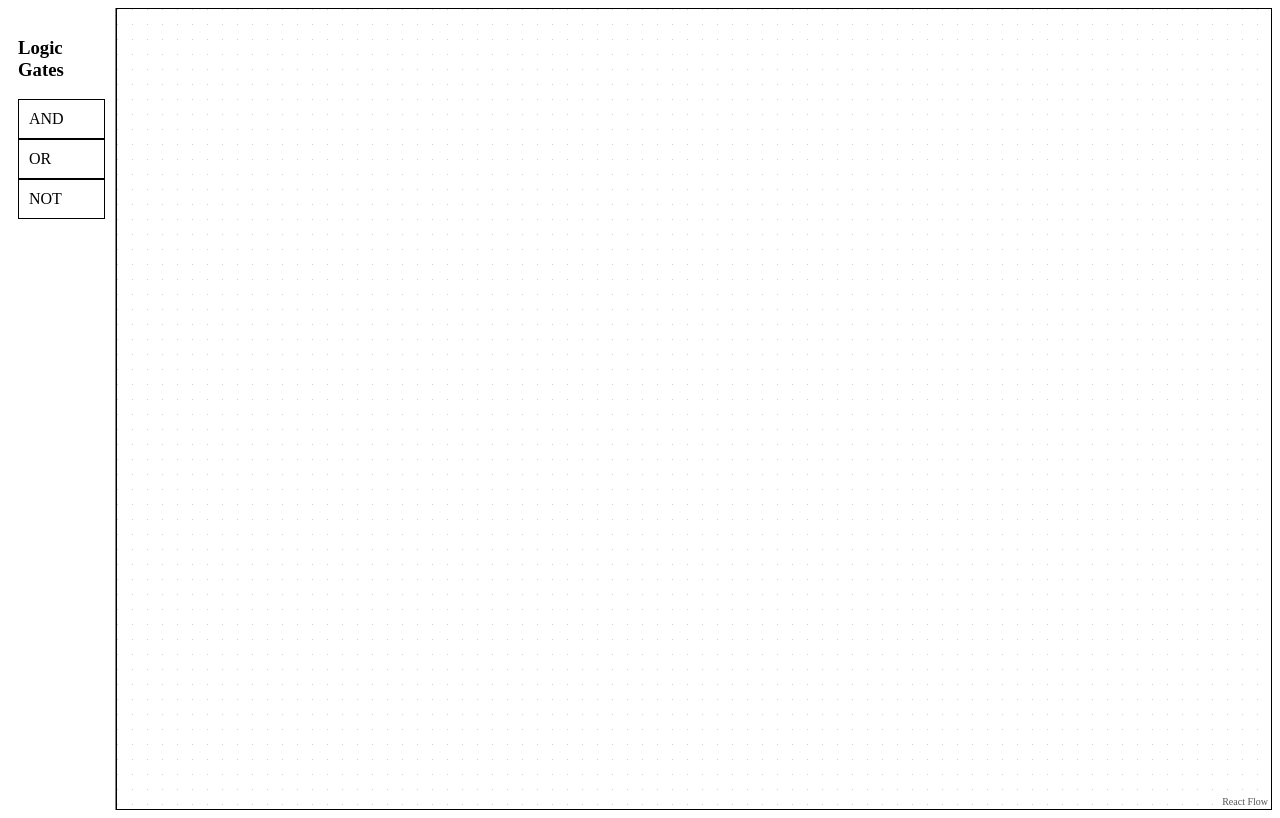
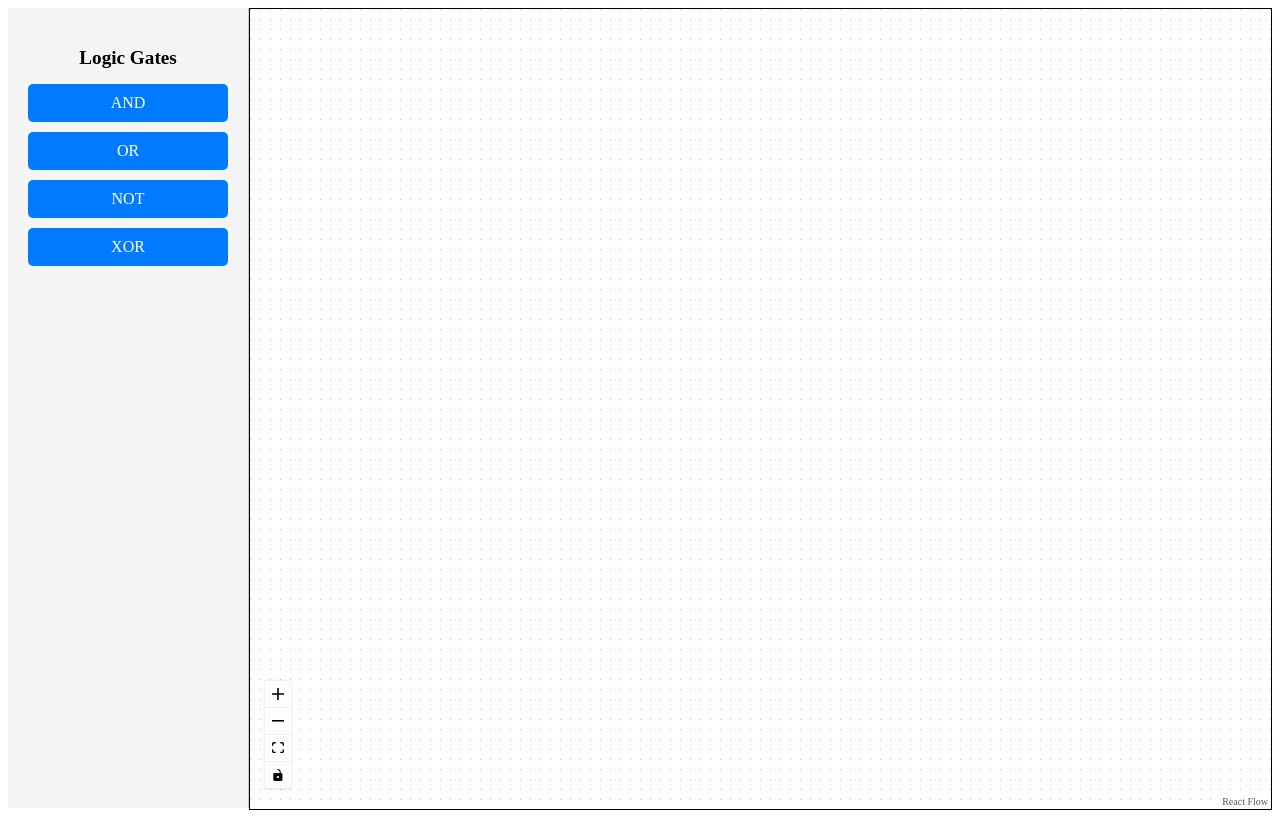
Before and after one commit to aqib123-jpg/ic-trailer-project, a React (Create React App) app: page / in a window 1280 px wide. Built offline with nearby package versions, Linux system fonts and the light colour scheme.

Commit message:
2nd day of learnin

```diff
--- a/src/App.css
+++ b/src/App.css
@@ -1,38 +1,32 @@
-.App {
+.app {
+  display: flex;
+  height: 100vh;
+}
+
+.gate-palette {
+  width: 200px;
+  padding: 20px;
+  background-color: #f4f4f4;
+  border-right: 1px solid #ccc;
+  overflow-y: auto;
+}
+
+.gate-palette h3 {
+  margin-bottom: 15px;
+  font-size: 1.2rem;
   text-align: center;
 }
 
-.App-logo {
-  height: 40vmin;
-  pointer-events: none;
+.gate {
+  padding: 10px;
+  margin-bottom: 10px;
+  background-color: #007bff;
+  color: white;
+  text-align: center;
+  border-radius: 5px;
+  cursor: grab;
 }
 
-@media (prefers-reduced-motion: no-preference) {
-  .App-logo {
-    animation: App-logo-spin infinite 20s linear;
-  }
+.gate:hover {
+  background-color: #0056b3;
 }
-
-.App-header {
-  background-color: #282c34;
-  min-height: 100vh;
-  display: flex;
-  flex-direction: column;
-  align-items: center;
-  justify-content: center;
-  font-size: calc(10px + 2vmin);
-  color: white;
-}
-
-.App-link {
-  color: #61dafb;
-}
-
-@keyframes App-logo-spin {
-  from {
-    transform: rotate(0deg);
-  }
-  to {
-    transform: rotate(360deg);
-  }
-}
--- a/src/App.tsx
+++ b/src/App.tsx
@@ -1,12 +1,33 @@
+// import React, { useState } from 'react';
+// import Toolbox from './ToolBox';
+// import Canvas from './Canvas';
+
+// const App: React.FC = () => {
+//   return (
+//     <div style={{ display: 'flex' }}>
+//       <Toolbox />
+//       <Canvas />
+//     </div>
+//   );
+// };
+
+// export default App;
+
+
 import React from 'react';
-import Toolbox from './ToolBox';
+import './App.css';
 import Canvas from './Canvas';
+import GatePalette from './GatePalette';
+import { ReactFlowProvider } from 'react-flow-renderer';
 
 const App: React.FC = () => {
   return (
-    <div style={{ display: 'flex' }}>
-      <Toolbox />
-      <Canvas />
+    <div className="app">
+      <GatePalette />
+      <ReactFlowProvider>
+        <Canvas />
+      </ReactFlowProvider>
+
     </div>
   );
 };
--- a/src/Canvas.tsx
+++ b/src/Canvas.tsx
@@ -1,53 +1,121 @@
+// import React, { useState } from 'react';
+// import ReactFlow, {
+//   addEdge,
+//   Background,
+//   Node,
+//   Edge,
+//   Connection,
+// } from 'react-flow-renderer';
+
+// const initialNodes: Node[] = []; // Empty canvas initially
+// const initialEdges: Edge[] = []; // No connections initially
+
+// const Canvas: React.FC = () => {
+//   const [nodes, setNodes] = useState<Node[]>(initialNodes);
+//   const [edges, setEdges] = useState<Edge[]>(initialEdges);
+
+//   // Handles connecting nodes
+//   const onConnect = (params: Connection) => {
+//     setEdges((eds) => addEdge(params, eds));
+//   };
+
+//   // Handles drag-and-drop of logic gates
+//   const onDrop = (event: React.DragEvent<HTMLDivElement>) => {
+//     const gateType = event.dataTransfer.getData('application/reactflow');
+//     const position = {
+//       x: event.clientX,
+//       y: event.clientY,
+//     };
+
+//     const newNode: Node = {
+//       id: `${gateType}-${nodes.length + 1}`,
+//       type: 'default',
+//       position,
+//       data: { label: gateType },
+//     };
+
+//     setNodes((nds) => nds.concat(newNode));
+//   };
+
+//   return (
+//     <div style={{ width: '100%', height: '100vh', border: '1px solid black' }}>
+//       <ReactFlow
+//         nodes={nodes}
+//         edges={edges}
+//         onConnect={onConnect}
+//         onDrop={onDrop}
+//         onDragOver={(event) => event.preventDefault()} // Allow drop
+//         fitView
+//       >
+//         <Background />
+//       </ReactFlow>
+//     </div>
+//   );
+// };
+
+// export default Canvas;
+
+
+
 import React, { useState } from 'react';
 import ReactFlow, {
+  Background,
+  Controls,
   addEdge,
-  Background,
+  Connection,
+  Edge,
   Node,
-  Edge,
-  Connection,
+  useReactFlow,
 } from 'react-flow-renderer';
 
-const initialNodes: Node[] = []; // Empty canvas initially
-const initialEdges: Edge[] = []; // No connections initially
+type NodeType = Node;
+type EdgeType = Edge;
+
+const initialNodes: NodeType[] = [];
+const initialEdges: EdgeType[] = [];
 
 const Canvas: React.FC = () => {
-  const [nodes, setNodes] = useState<Node[]>(initialNodes);
-  const [edges, setEdges] = useState<Edge[]>(initialEdges);
+  const [nodes, setNodes] = useState<NodeType[]>(initialNodes);
+  const [edges, setEdges] = useState<EdgeType[]>(initialEdges);
+  const { project } = useReactFlow();
 
-  // Handles connecting nodes
-  const onConnect = (params: Connection) => {
-    setEdges((eds) => addEdge(params, eds));
-  };
+  const onConnect = (params: Connection) => setEdges((eds) => addEdge(params, eds));
 
-  // Handles drag-and-drop of logic gates
   const onDrop = (event: React.DragEvent<HTMLDivElement>) => {
+    event.preventDefault();
     const gateType = event.dataTransfer.getData('application/reactflow');
-    const position = {
-      x: event.clientX,
-      y: event.clientY,
-    };
+    const reactFlowBounds = event.currentTarget.getBoundingClientRect();
+    const position = project({
+      x: event.clientX - reactFlowBounds.left,
+      y: event.clientY - reactFlowBounds.top,
+    });
 
-    const newNode: Node = {
+    const newNode: NodeType = {
       id: `${gateType}-${nodes.length + 1}`,
       type: 'default',
       position,
-      data: { label: gateType },
+      data: { label: `${gateType} Gate` },
     };
 
-    setNodes((nds) => nds.concat(newNode));
+    setNodes((nds) => [...nds, newNode]);
+  };
+
+  const onDragOver = (event: React.DragEvent<HTMLDivElement>) => {
+    event.preventDefault();
   };
 
   return (
-    <div style={{ width: '100%', height: '100vh', border: '1px solid black' }}>
+    <div style={{ height: '100vh', flex: 1, border: '1px solid black' }}>
       <ReactFlow
         nodes={nodes}
         edges={edges}
         onConnect={onConnect}
         onDrop={onDrop}
-        onDragOver={(event) => event.preventDefault()} // Allow drop
+        onDragOver={onDragOver}
         fitView
       >
-        <Background />
+        <Background gap={10} color='#FF0000' />
+        <Controls />
       </ReactFlow>
     </div>
   );
--- /dev/null
+++ b/src/GatePalette.tsx
@@ -0,0 +1,28 @@
+import React from 'react';
+
+const GatePalette: React.FC = () => {
+  const gates: string[] = ['AND', 'OR', 'NOT', 'XOR'];
+
+  const onDragStart = (event: React.DragEvent<HTMLDivElement>, gateType: string) => {
+    event.dataTransfer.setData('application/reactflow', gateType);
+    event.dataTransfer.effectAllowed = 'move';
+  };
+
+  return (
+    <div className="gate-palette">
+      <h3>Logic Gates</h3>
+      {gates.map((gate) => (
+        <div
+          key={gate}
+          className="gate"
+          draggable
+          onDragStart={(event) => onDragStart(event, gate)}
+        >
+          {gate}
+        </div>
+      ))}
+    </div>
+  );
+};
+
+export default GatePalette;
```
